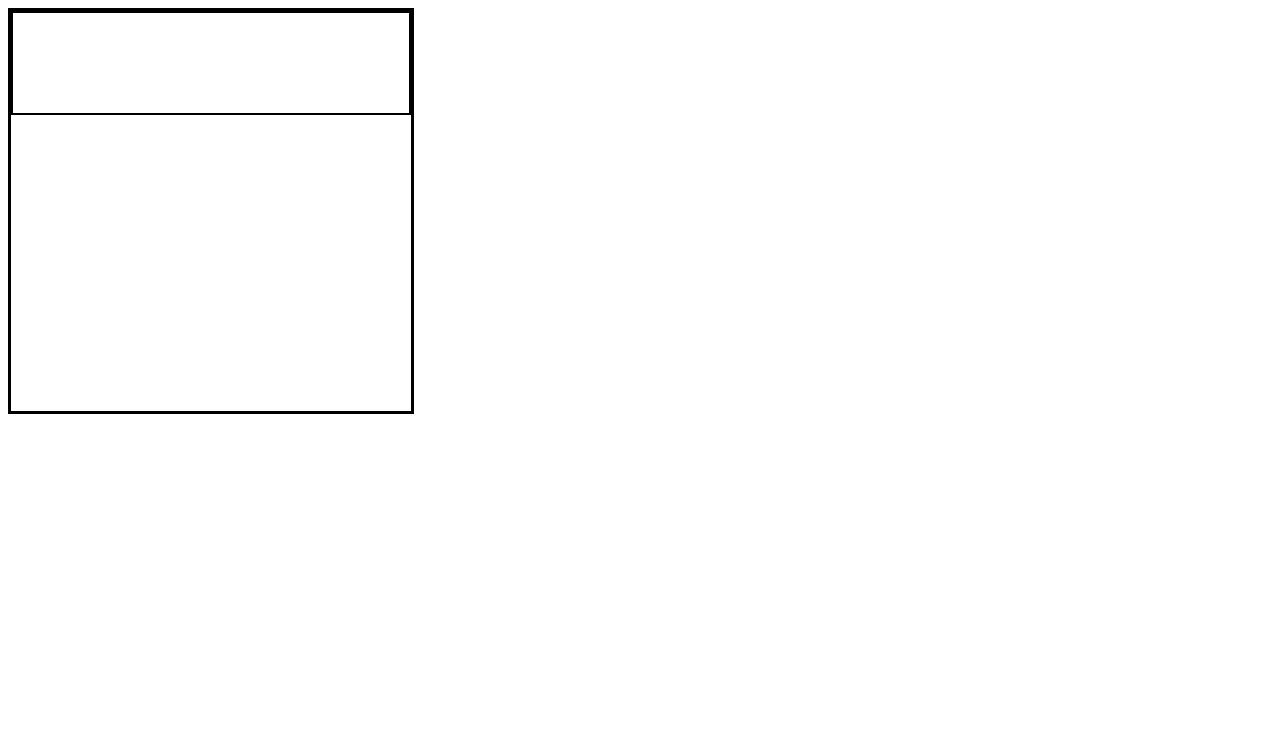
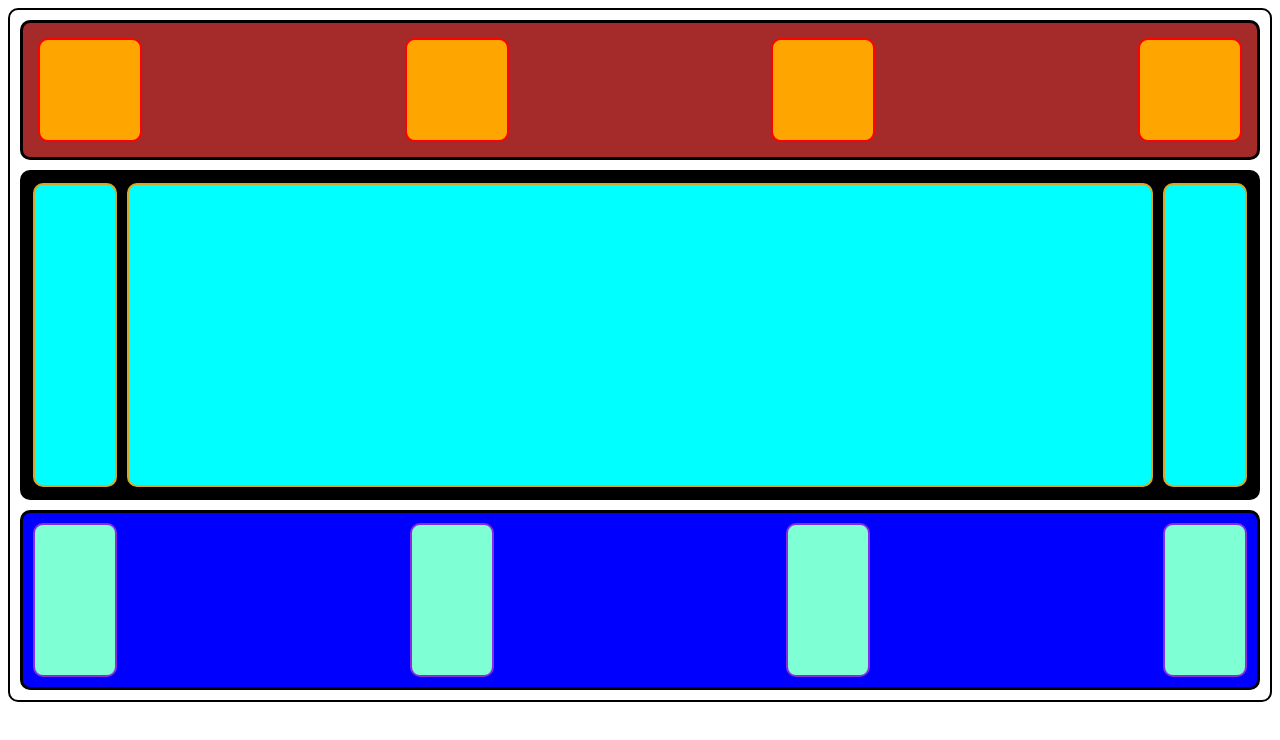
Before and after one commit to hkprasadam/flex-item, a plain HTML site: page index.html in a window 1280 px wide. Drawn offline with Linux system fonts and the light colour scheme.

Commit message:
add flex

```diff
--- a/index.html
+++ b/index.html
@@ -6,16 +6,63 @@
     <title>Document</title>
     <style>
         .div{
-            border: 3px solid;
-            height: 400px;
-            width: 400px;
+            display: flex;
+            flex-direction: column;
+            gap: 10px;
+            border: 2px solid;
+            padding: 10px;
+            border-radius: 10px;
         }
         .div1,.div2,.div3{
-            display: flex;
+            border: 3px solid;
         }
         .div1{
-            border: 2px solid;
+            display: flex;
+            gap: 10px;
+            justify-content: space-between;
+            padding: 15px;
+            background-color: brown;
+            border-radius: 10px;
+        }
+        .div1 div{
+            border: 2px solid red;
             height: 100px;
+            width: 100px;
+            background-color:orange;
+            border-radius: 10px;
+        }
+        .div2{
+            display: flex;
+            gap: 10px;
+            justify-content: space-between;
+            padding: 10px;
+            background-color: black;
+            border-radius: 10px;
+        }
+        .div2 div{
+            border: 2px solid goldenrod;
+            height: 300px;
+            width: 80px;
+            background-color: aqua;
+            border-radius: 10px;
+        }
+        .div2_2{
+            flex-grow: 2;
+        }
+        .div3{
+            display: flex;
+            gap: 10px;
+            justify-content: space-between;
+            padding: 10px;
+            background-color: blue;
+            border-radius: 10px;
+        }
+        .div3 div{
+            border: 2px solid blueviolet;
+            height: 150px;
+            width: 80px;
+            background-color: aquamarine;
+            border-radius: 10px;
         }
     </style>
 
```
